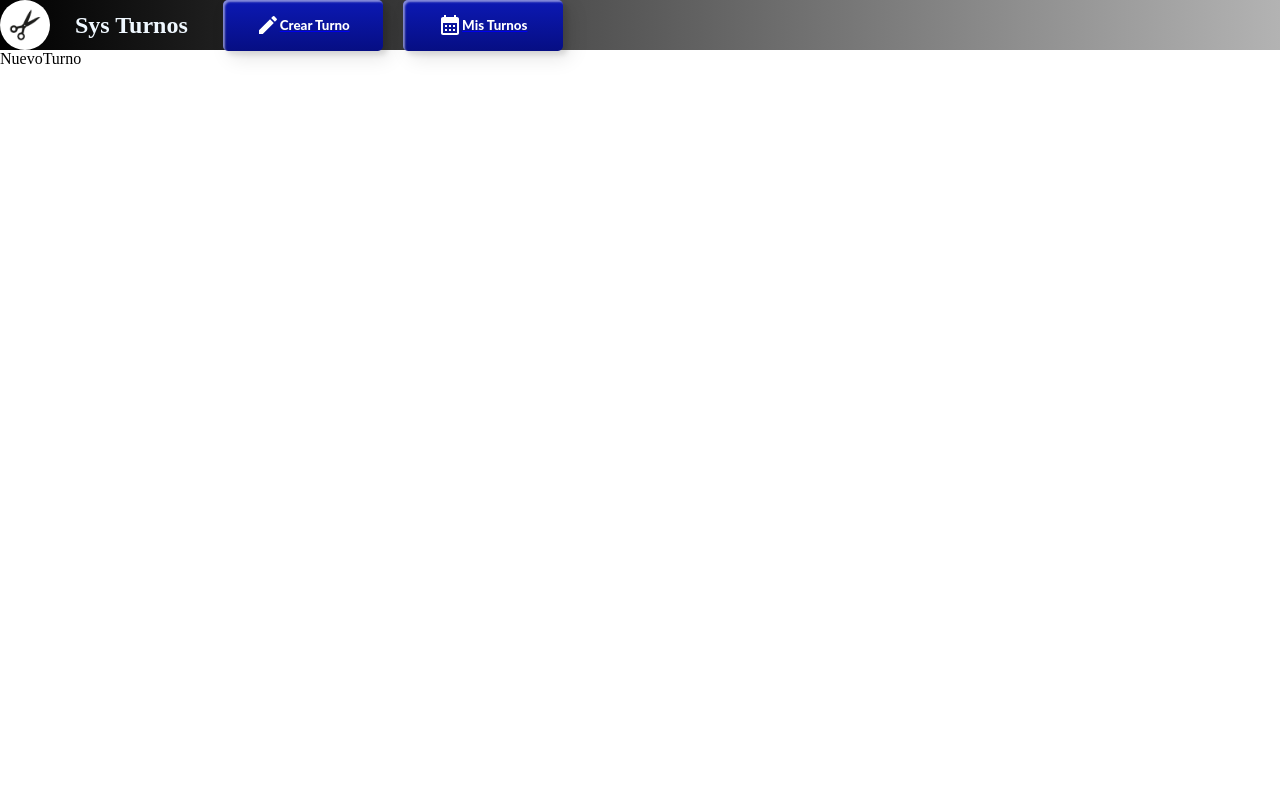
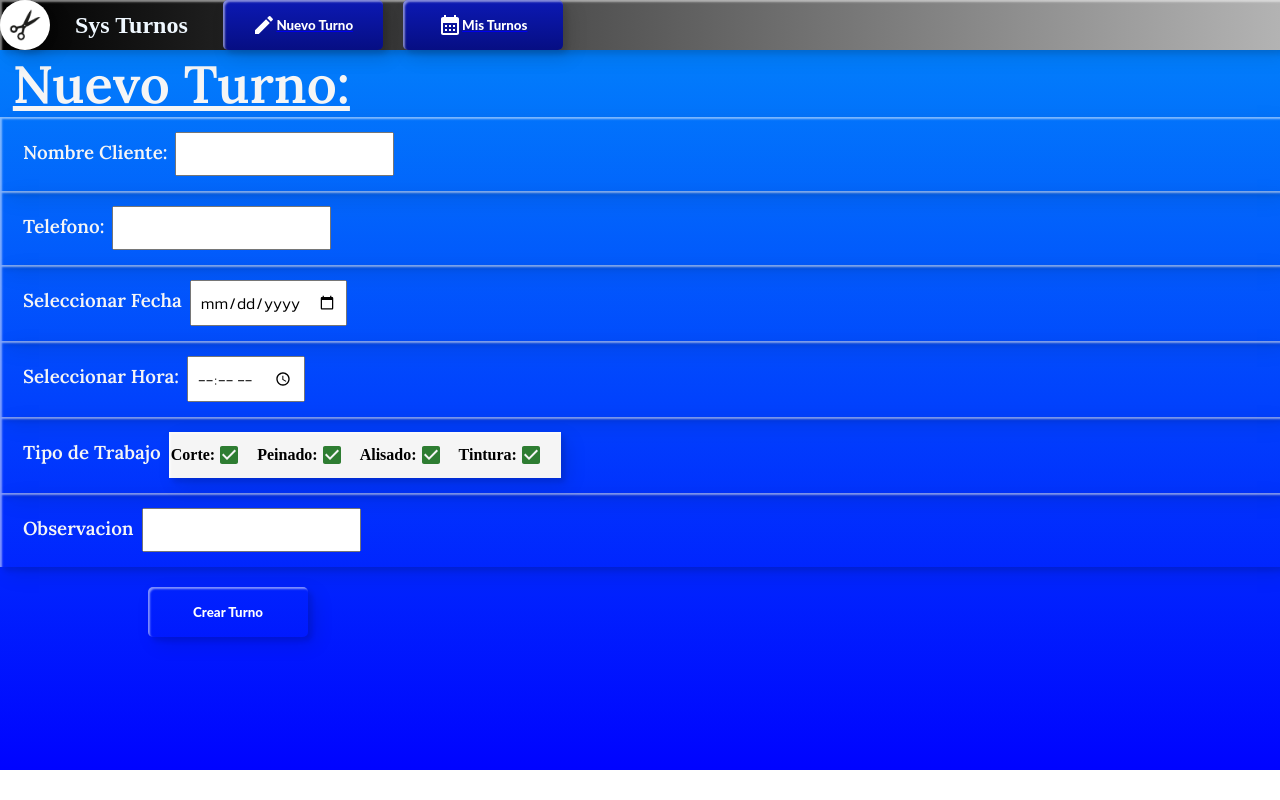
Before and after one commit to marianos1988/sys-turnos, a React (Vite) app: page /NuevoTurno in a window 1280 px wide. Built offline with nearby package versions, Linux system fonts and the light colour scheme.

Commit message:
Maquetado de Nuevo Turno terminado

```diff
--- a/index.html
+++ b/index.html
@@ -3,7 +3,11 @@
   <head>
     <meta charset="UTF-8" />
     <link rel="shortcut icon" href="./favicon.png" type="image/x-icon">
+    <link rel="preconnect" href="https://fonts.googleapis.com">
+    <link rel="preconnect" href="https://fonts.gstatic.com" crossorigin>
+    <link href="https://fonts.googleapis.com/css2?family=Anton&family=Lora:wght@600&display=swap" rel="stylesheet">
     <meta name="viewport" content="width=device-width, initial-scale=1.0" />
+    <link href="https://fonts.googleapis.com/css2?family=Kanit:wght@300&display=swap" rel="stylesheet">
     <title>Sys Turnos</title>
   </head>
   <body>
--- a/src/components/Navbar.jsx
+++ b/src/components/Navbar.jsx
@@ -15,7 +15,7 @@ export const Navbar = () => {
         <div className='position-button-nav'>
           <NavLink to="/NuevoTurno">
             <BotonNav>
-              <CreateIcon /><p>Crear Turno</p>
+              <CreateIcon /><p>Nuevo Turno</p>
             </BotonNav></NavLink>
         </div>
         <div className='position-button-nav'>
--- a/src/routes/NuevoTurno.jsx
+++ b/src/routes/NuevoTurno.jsx
@@ -1,7 +1,51 @@
 import React from 'react'
+import { Checkbox } from '@mui/material'
+import "../styles/NuevoTurno.css"
 
 export const NuevoTurno = () => {
   return (
-    <div>NuevoTurno</div>
+    <div className='container-nuevo-turno'>
+      <div className='group-tittle-nuevoTurno'>
+        <h2>Nuevo Turno:</h2>
+      </div>
+      <form>
+        <div className='group-input'>
+          <h3>Nombre Cliente: </h3>
+          <input type="text" />
+        </div>
+        <div className='group-input'>
+          <h3>Telefono: </h3>
+          <input type="number" />
+        </div>
+        <div className='group-input'>
+          <h3>Seleccionar Fecha</h3>
+          <input type="date" />
+        </div>
+        <div className='group-input'>
+          <h3>Seleccionar Hora:</h3>
+          <input type="time" />
+        </div>
+        <div className='group-input'>
+          <h3>Tipo de Trabajo</h3>
+          <div className='group-checkbox'>
+            <h4>Corte: </h4>
+            <Checkbox defaultChecked color="success" className='checkbox-tipo-trabajo' />
+            <h4>Peinado: </h4>
+            <Checkbox defaultChecked color="success" className='checkbox-tipo-trabajo' />
+            <h4>Alisado: </h4>
+            <Checkbox defaultChecked color="success" className='checkbox-tipo-trabajo' />
+            <h4>Tintura: </h4>
+            <Checkbox defaultChecked color="success" className='checkbox-tipo-trabajo' />
+          </div>
+        </div>
+        <div className='group-input'>
+          <h3>Observacion</h3>
+          <input type="text" />
+        </div>
+        <div className='group-button-nuevo-turno'>
+        <button class="custom-btn-cargar btn-14">Crear Turno</button>
+        </div>
+      </form>
+    </div>
   )
 }
--- a/src/styles/Navbar.css
+++ b/src/styles/Navbar.css
@@ -7,11 +7,16 @@
     height: 50px;
     background: rgb(0,0,0);
     background: linear-gradient(90deg, rgba(0,0,0,1) 0%, rgba(0,0,0,1) 0%, rgba(0,0,0,1) 0%, rgba(179,179,179,1) 100%);
-
+    box-shadow:inset 2px 2px 2px 0px rgba(255,255,255,.5),
+    7px 7px 20px 0px rgba(0,0,0,.1),
+    4px 4px 5px 0px rgba(0,0,0,.1);
 }
 
 .container-navbar img {
     border-radius: 50%;
+    box-shadow:inset 2px 2px 2px 0px rgba(255,255,255,.5),
+    7px 7px 20px 0px rgba(0,0,0,.1),
+    4px 4px 5px 0px rgba(0,0,0,.1);
 }
 
 .position-button-nav {
--- /dev/null
+++ b/src/styles/NuevoTurno.css
@@ -0,0 +1,120 @@
+.container-nuevo-turno {
+    height: 90vh;
+    background: rgb(0,3,255);
+    background: linear-gradient(0deg, rgba(0,3,255,1) 0%, rgba(2,126,251,1) 100%);
+    border: none;
+    animation: aparecer .5s ease-in
+}
+
+.group-tittle-nuevoTurno {
+    margin-left: 1%;
+    color: whitesmoke;
+    text-decoration: underline;
+    font-size: 35px;
+    font-family: 'Lora', serif, 'Anton', sans-serif;
+
+}
+.group-input {
+    color: whitesmoke;
+    padding: 15px 15px;
+    display: flex;
+    flex-wrap: nowrap;
+    box-shadow:inset 2px 2px 2px 0px rgba(255,255,255,.5),
+    7px 7px 20px 0px rgba(0,0,0,.1),
+    4px 4px 5px 0px rgba(0,0,0,.1);
+}
+
+.group-input h3 {
+    padding: 8px;
+    font-family: 'Lora', serif, 'Anton', sans-serif;
+}
+
+.group-input .group-checkbox {
+    padding: 2px;
+    color: black;
+    display: flex;
+    align-items: center;
+    background-color: whitesmoke;
+    box-shadow:inset 2px 2px 2px 0px rgba(255,255,255,.5),
+    7px 7px 20px 0px rgba(0,0,0,.1),
+    4px 4px 5px 0px rgba(0,0,0,.1);
+}
+
+.checkbox-tipo-trabajo {
+    transform: translateX(-7px);
+}
+.group-input input {
+    color: black;
+    font-size: 16px;
+    padding: 8px;
+    font-family: 'Kanit', sans-serif;
+}
+
+.group-button-nuevo-turno {
+    padding: 20px;
+    margin-left: 10%;
+}
+
+.custom-btn-cargar {
+    display: flex;
+    align-items: center;
+    justify-content: center;
+    width: 160px;
+    height: 50px;
+    color: #fff;
+    border-radius: 5px;
+    padding: 10px 25px;
+    font-family: 'Lato', sans-serif;
+    font-weight: 800;
+    background: transparent;
+    cursor: pointer;
+    transition: all 0.3s ease;
+    position: relative;
+    box-shadow:inset 2px 2px 2px 0px rgba(255,255,255,.5),
+     7px 7px 20px 0px rgba(0,0,0,.1),
+     4px 4px 5px 0px rgba(0,0,0,.1);
+    outline: none;
+}
+
+.btn-14 {
+    background: transparent;
+    border: none;
+    z-index: 1;
+  }
+  .btn-14:after {
+    position: absolute;
+    content: "";
+    width: 100%;
+    height: 0;
+    top: 0;
+    left: 0;
+    z-index: -1;
+    border-radius: 5px;
+    background-color: #eaf818;
+    background-image: linear-gradient(315deg, #eaf818 0%, #f6fc9c 74%);
+     box-shadow:inset 2px 2px 2px 0px rgba(255,255,255,.5)
+     7px 7px 20px 0px rgba(0,0,0,.1),
+     4px 4px 5px 0px rgba(0,0,0,.1);
+    transition: all 0.3s ease;
+  }
+  .btn-14:hover {
+    color: #000;
+  }
+  .btn-14:hover:after {
+    top: auto;
+    bottom: 0;
+    height: 100%;
+  }
+  .btn-14:active {
+    top: 2px;
+  }
+
+@keyframes aparecer {
+
+    0% {
+        opacity: 0;
+    }
+    100% {
+        opacity: 1;
+    }
+}
--- a/src/styles/botonNav.css
+++ b/src/styles/botonNav.css
@@ -3,7 +3,7 @@
     align-items: center;
     justify-content: center;
     width: 160px;
-    height: 51px;
+    height: 50px;
     color: #fff;
     border-radius: 5px;
     padding: 10px 25px;
@@ -26,6 +26,6 @@
     border: none;
   }
   .btn-1:hover {
-     background: rgb(0,3,255);
-  background: linear-gradient(0deg, rgba(0,3,255,1) 0%, rgba(2,126,251,1) 100%);
+    background: rgb(0,3,255);
+    background: linear-gradient(0deg, rgba(0,3,255,1) 0%, rgba(2,126,251,1) 100%);
   }
```
